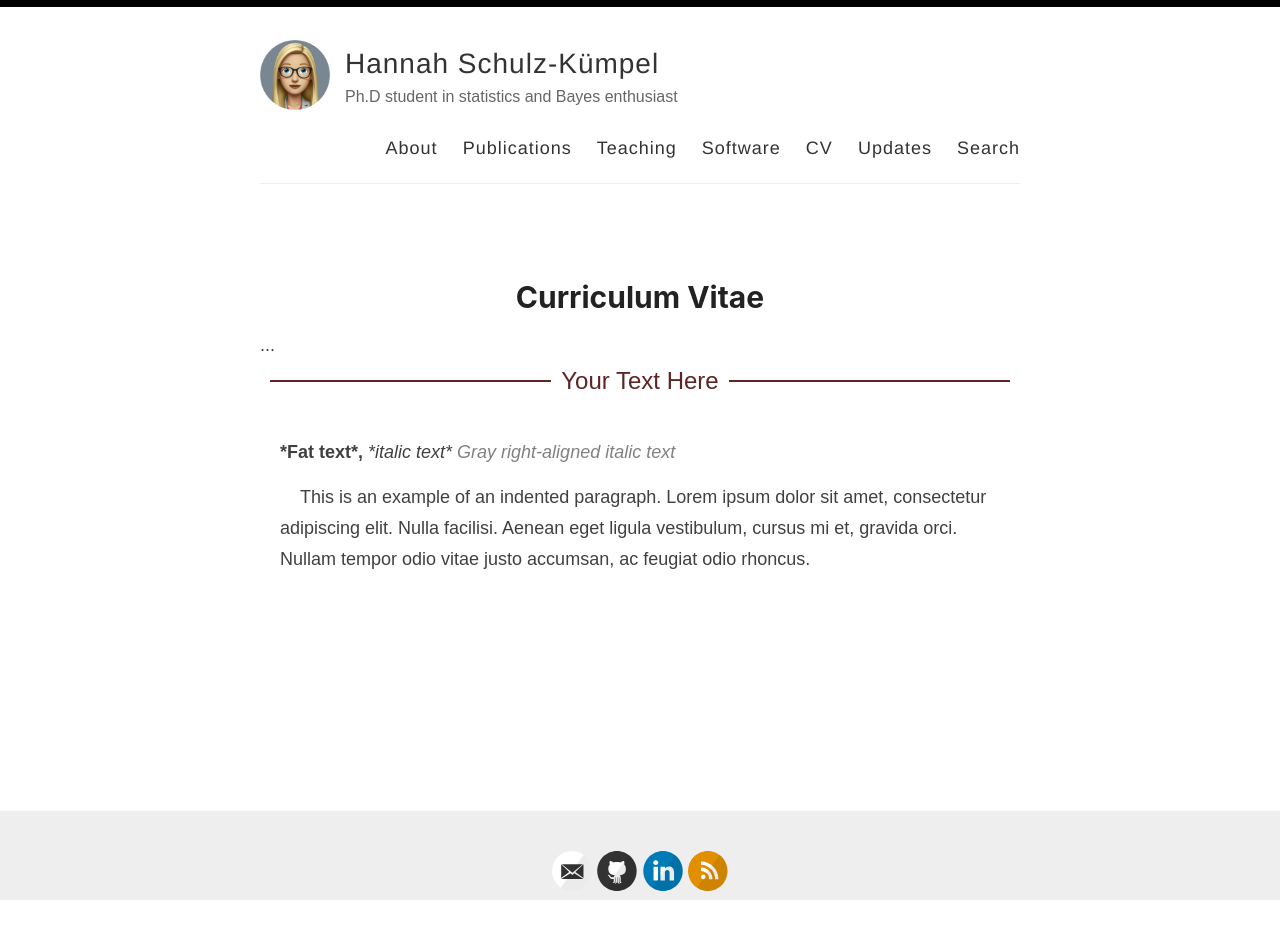
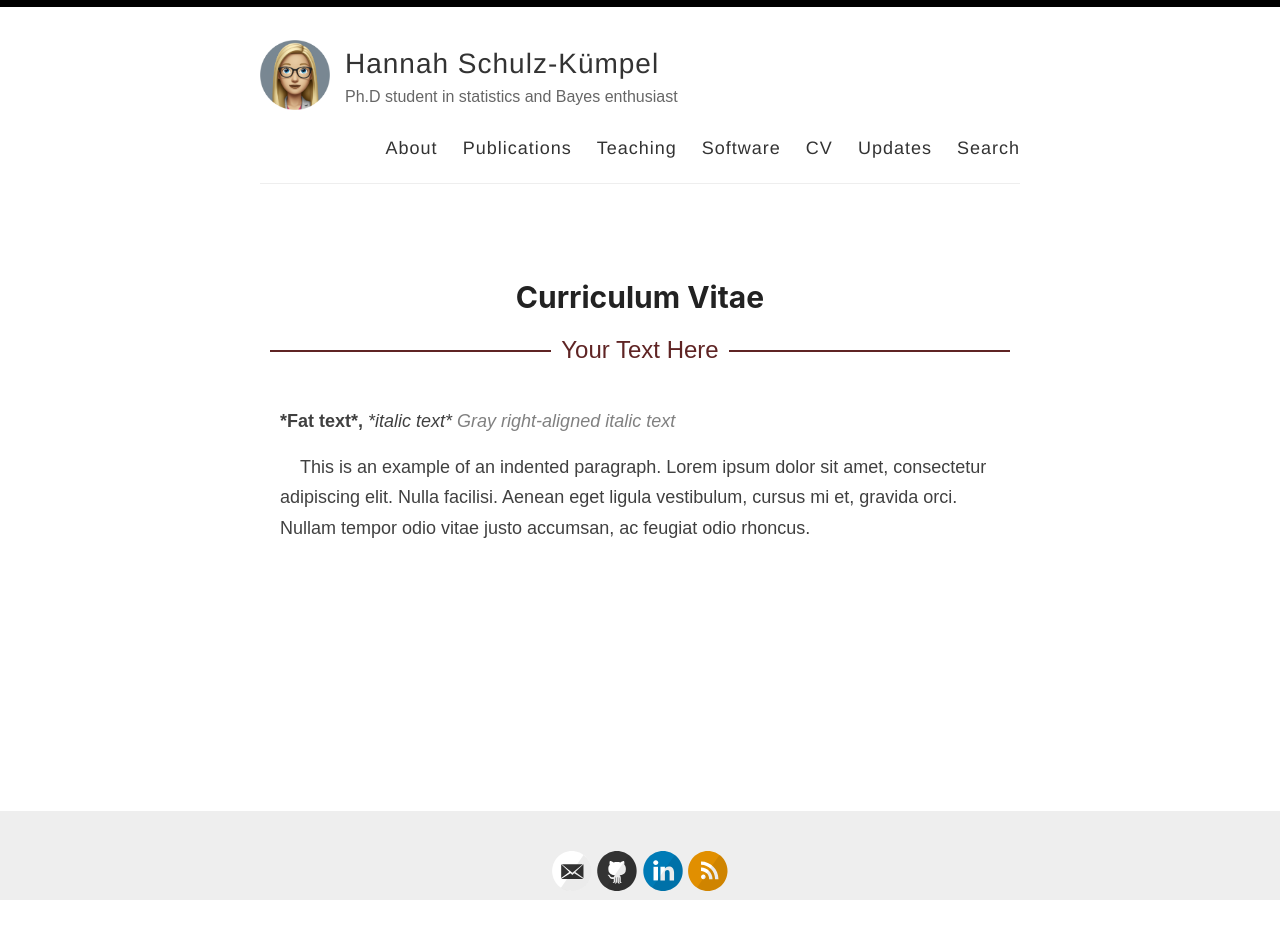
Before and after one commit to 11annah/11annah.github.io, a Jekyll site: the page built from _pages/cv.md, in a window 1280 px wide. Built offline with Jekyll 4.4.1, drawn with Linux system fonts in a browser that asks for light colours.

Commit message:
update cv

```diff
--- a/_layouts/cv.html
+++ /dev/null
@@ -1,62 +0,0 @@
----
-layout: default
----
-
-<style>
-    .custom-title {
-        display: flex;
-        align-items: center;
-    }
-
-    .custom-title hr {
-        flex: 1;
-        border: none;
-        border-top: 2px solid rgb(95, 36, 36);
-        margin: 0 10px;
-    }
-
-    .custom-title span {
-        margin: 0;
-        color: rgb(95, 36, 36);
-        font-size: 24px;
-    }
-</style>
-
-
-<style>
-    body {
-      font-family: Arial, sans-serif;
-    }
-    .container {
-      max-width: 800px;
-      margin: 0 auto;
-      padding: 20px;
-    }
-    .fat-text {
-      font-weight: bold;
-    }
-    .italic-text {
-      font-style: italic;
-    }
-    .gray-text {
-      color: gray;
-      font-style: italic;
-    }
-    .right-aligned {
-      text-align: right;
-    }
-    .indented-paragraph {
-      text-indent: 20px;
-    }
-</style>
-
-
-<article class="page">
- <h1>{{ page.title }}</h1>
- <div class="entry">
-    ...
- </div>
-
-    {{ content }}
-
-</article>
```
Also changed, not shown: _pages/cv.md (+1 -1 lines).
